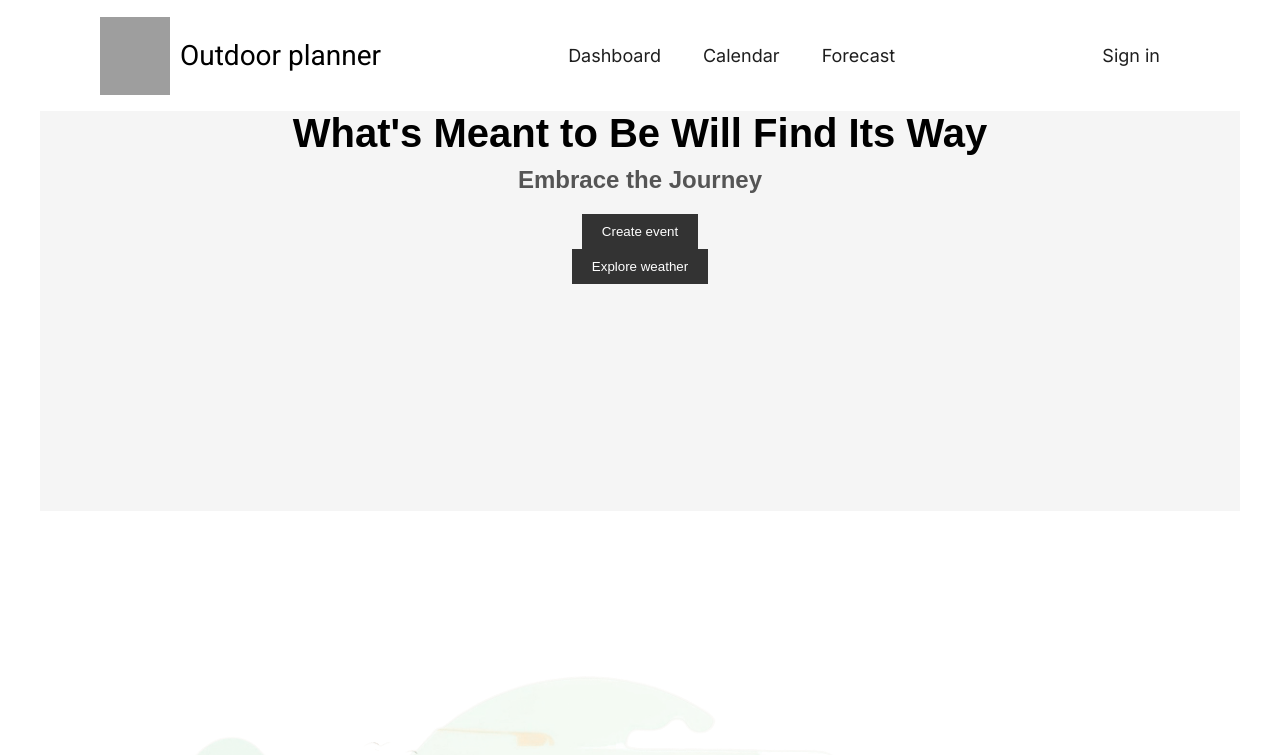
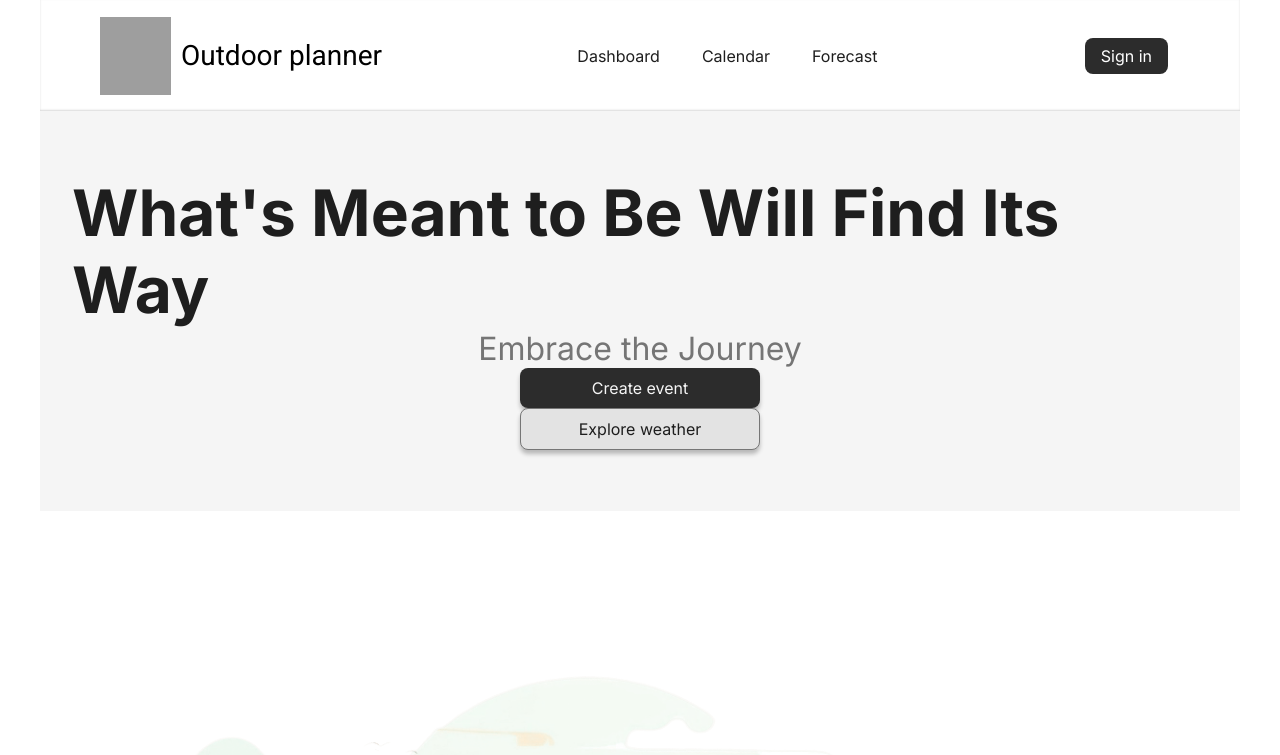
Before and after one commit to dunaev-k-s/outdoor-planner, a plain HTML site: page index.html in a window 1280 px wide. Shown: the top 755 px of the page. Drawn offline with Linux system fonts and the light colour scheme; grey boxes are pictures that could not be loaded.

Commit message:
Styles for the hero element

```diff
--- a/index.html
+++ b/index.html
@@ -33,12 +33,10 @@
             width: 100%;
             max-width: 1200px;
             height: 111px;
-            padding-left: 60px;
-            padding-right: 60px;
-            padding-top: 32px;
-            padding-bottom: 32px;
+            padding: 32px 60px;
             background-color: #FFFFFF;
             color: #fff;
+            box-shadow: inset 0 -1px 2px 0 #d9d9d9;
         }
 
         .logo {
@@ -51,7 +49,7 @@
         }
 
         .logo img {
-            width: 70px;
+            width: 71px;
             height: 78px;
             margin-right: 10px;
         }
@@ -69,20 +67,21 @@
             border: none;
             cursor: pointer;
             transition: background 0.3s;
-            font-size: large;
+            font-size: medium;
             font-family: 'Inter';
             font-weight: 400;
         }
 
         .auth button {
-            padding: 8px;
+            padding: 8px 16px;
             margin: 12px;
-            color: #1e1e1e;
-            background-color: #FFFFFF;
+            color: #ffffff;
+            background-color: #2c2c2c;
             border: none;
+            border-radius: 8px;
             cursor: pointer;
             transition: background 0.3s;
-            font-size: large;
+            font-size: medium;
             font-family: 'Inter';
             font-weight: 400;
         }
@@ -93,13 +92,17 @@
         }
 
         .auth button:hover {
-            background-color: #f5f5f5;
-            border-radius: 8px;
+            background-color: #2c2c2c;
+            box-shadow: 0px 2px 2px rgba(0, 0, 0, 0.25);
         }
 
         /* hero actions */
         .main-content {
-            text-align: center;
+            display: flex;
+            flex-direction: column;
+            justify-content:space-between;
+            align-items: center;
+            padding: 64px 32px;
             width: 100%;
             max-width: 1200px;
             height: 400px;
@@ -107,47 +110,66 @@
         }
 
         .main-content h1 {
-            font-size: 2.5em;
-            margin-bottom: 10px;
+            font-family: 'Inter';
+            font-weight: bold;
+            font-size: 64px;
+            line-height: 120%;
+            letter-spacing: -3%;
+            color: #1e1e1e;
         }
 
         .main-content h2 {
-            font-size: 1.5em;
-            margin-bottom: 20px;
-            color: #555;
+            font-family: 'Inter';
+            font-weight: 400;
+            font-size: 32px;
+            color: #757575;
         }
 
         .main-content .btn-group {
             display: flex;
             align-items: center;
             justify-content: center;
-            gap: 10px;
+            gap: 16px;
         }
 
         .main-content .btn-event button {
-            padding: 10px 20px;
-            color: #fff;
-            background-color: #333;
+            padding: 10px;
+            width: 240px;
+            color: #f5f5f5;
+            background-color: #2c2c2c;
             border: none;
             cursor: pointer;
             transition: background 0.3s;
+            font-size: medium;
+            font-family: 'Inter';
+            font-weight: 400;
+            border-radius: 8px;
+            box-shadow: 0px 4px 4px rgba(0, 0, 0, 0.25);
         }
 
         .main-content .btn-event button:hover {
-            background-color: #555;
+            background-color: #1e1e1e;
+            box-shadow: 0px 4px 4px rgba(0, 0, 0, 0.5);
         }
 
         .main-content .btn-weather button {
-            padding: 10px 20px;
-            color: #fff;
-            background-color: #333;
-            border: none;
+            padding: 10px;
+            width: 240px;
+            color: #1e1e1e;
+            background-color: #e3e3e3;
+            border: 1px solid #767676;
             cursor: pointer;
             transition: background 0.3s;
+            font-size: medium;
+            font-family: 'Inter';
+            font-weight: 400;
+            border-radius: 8px;
+            box-shadow: 0px 4px 4px rgba(0, 0, 0, 0.25);
         }
 
         .main-content .btn-weather button:hover {
-            background-color: #555;
+            background-color: rgb(118, 118, 118, 0.25);
+            box-shadow: 0px 4px 4px rgba(0, 0, 0, 0.5);
         }
 
         /* Image */
```
